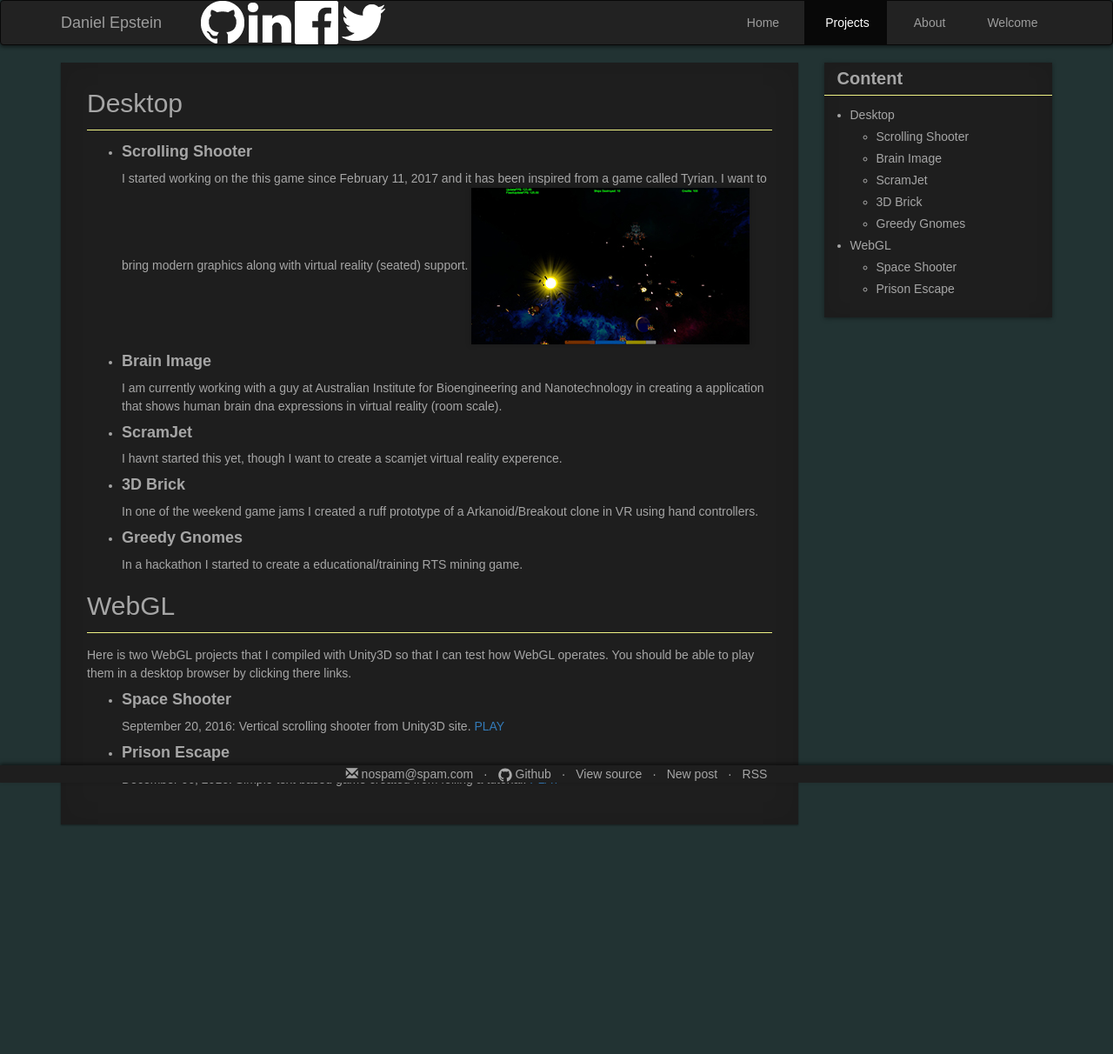
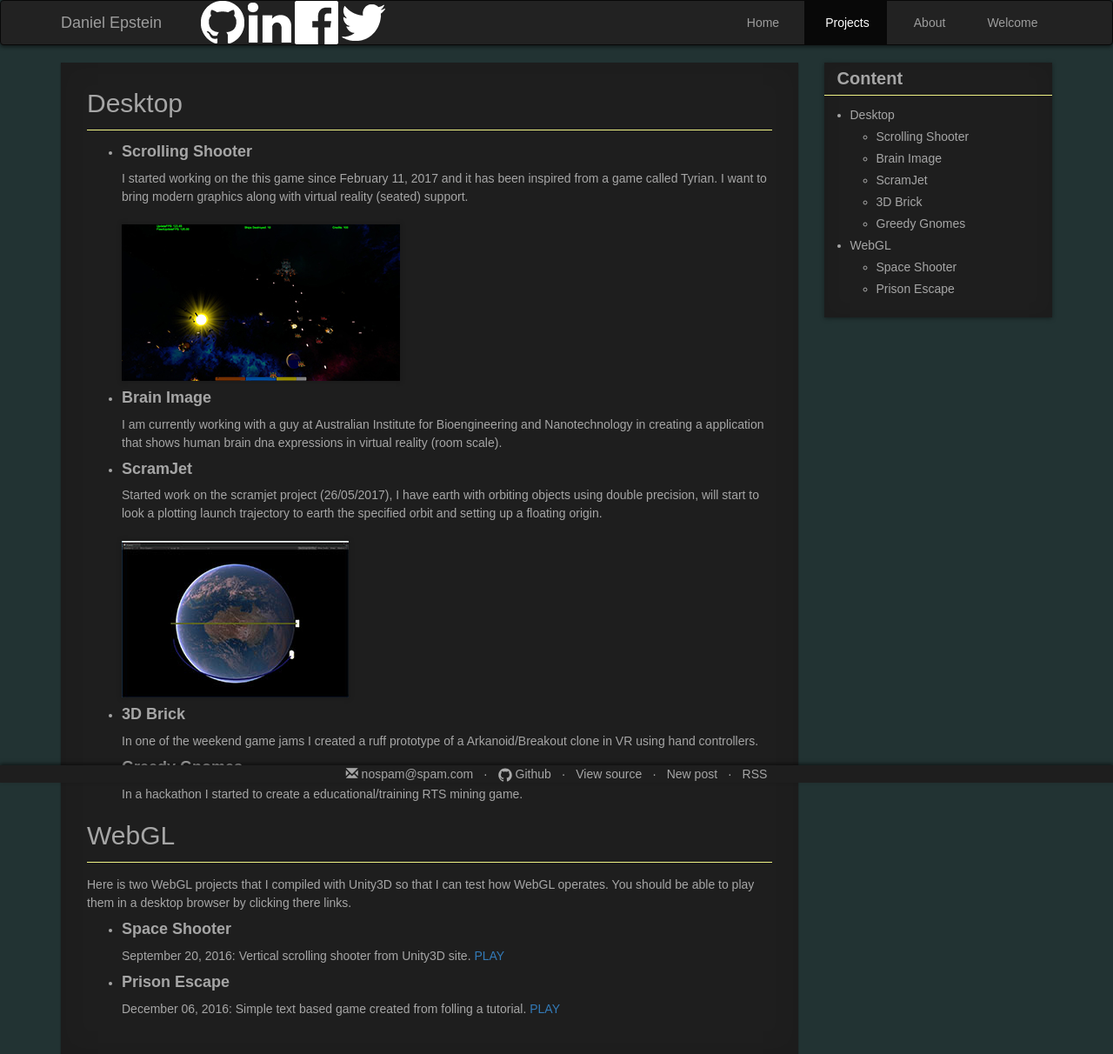
Before and after one commit to DanielEpstein/DanielEpstein.github.io, a Jekyll site: the page built from pages/1_projects.md, in a window 1280 px wide. Shown: the whole page at 87% size. Built offline with Jekyll 4.4.1, drawn with Linux system fonts in a browser that asks for light colours; before the commit the page ends 948 px from its top, so only the background shows below that.

Commit message:
scramjet project update

```diff
--- a/pages/1_projects.md
+++ b/pages/1_projects.md
@@ -13,12 +13,13 @@ permalink: /projects/
 ## Desktop
 <hr>
 * #### Scrolling Shooter
-I started working on the this game since February 11, 2017 and it has been inspired from a game called Tyrian. I want to bring modern graphics along with virtual reality (seated) support.
+I started working on the this game since February 11, 2017 and it has been inspired from a game called Tyrian. I want to bring modern graphics along with virtual reality (seated) support.<br><br>
 <a href="/assets/images/scrollingshooter.jpg"><img src="/assets/images/scrollingshooter-thumb.jpg" style="width:320px;height:180px;"></a>
 * #### Brain Image
 I am currently working with a guy at Australian Institute for Bioengineering and Nanotechnology in creating a application that shows human brain dna expressions in virtual reality (room scale).
 * #### ScramJet
-I havnt started this yet, though I want to create a scamjet virtual reality experence.
+Started work on the scramjet project (26/05/2017), I have earth with orbiting objects using double precision, will start to look a plotting launch trajectory to earth the specified orbit and setting up a floating origin.<br><br>
+<a href="/assets/images/170529-scramjet.jpg"><img src="/assets/images/170529-scramjet-small.jpg" style="width:261px;height:180px;"></a>
 * #### 3D Brick
 In one of the weekend game jams I created a ruff prototype of a Arkanoid/Breakout clone in VR using hand controllers.
 * #### Greedy Gnomes
```
Also changed, not shown: _posts/2017-05-29-ScramJetUpdate.markdown (added, +10 -0 lines), assets/images/170529-scramjet-small.jpg (added), assets/images/170529-scramjet.jpg (added).
